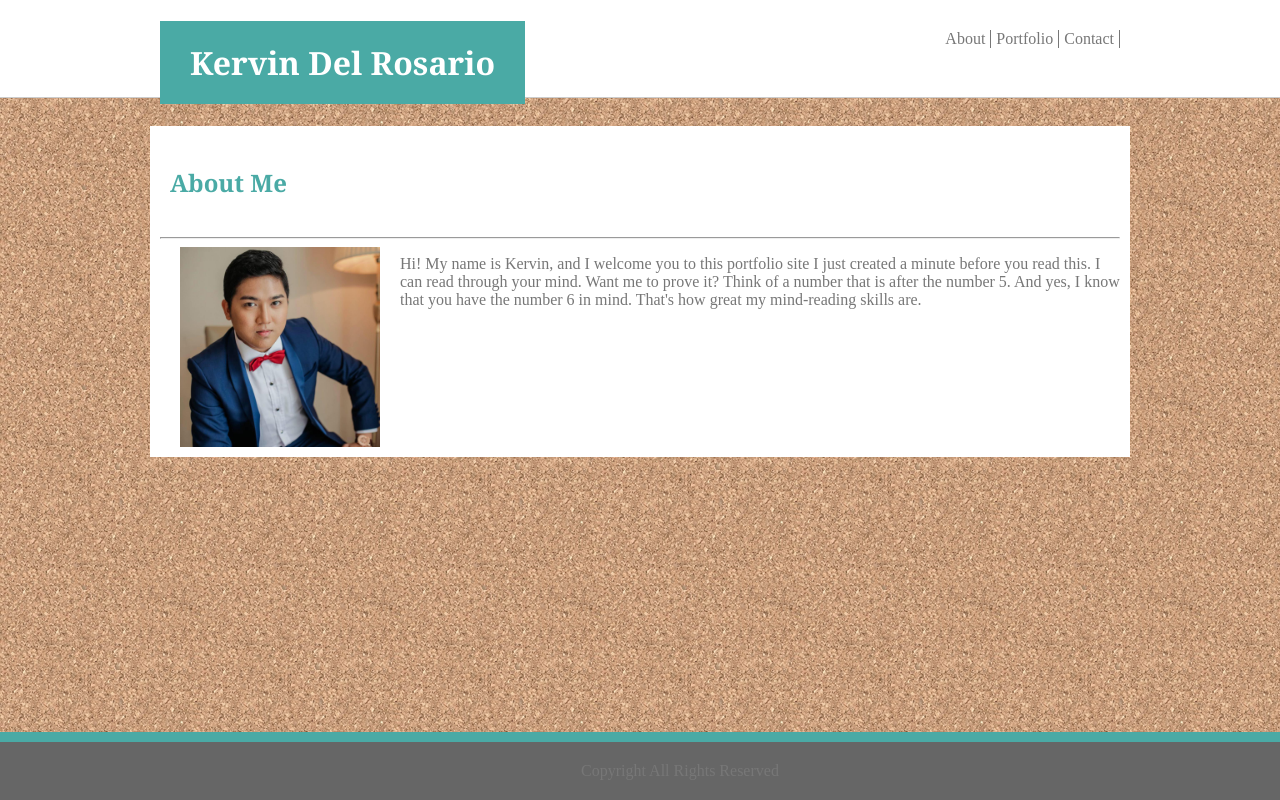
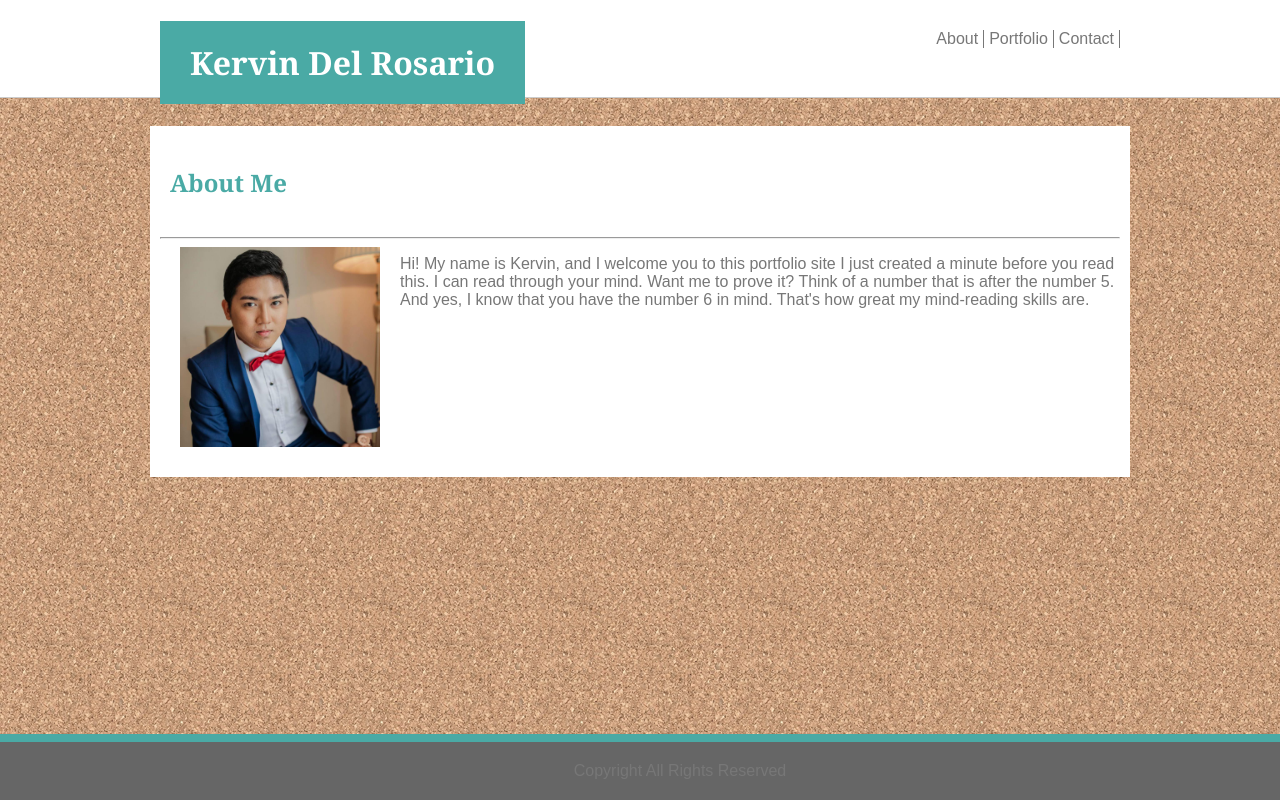
Before and after one commit to kerbean/Basic-Portfolio, a plain HTML site: page index.html in a window 1280 px wide. Shown: the top 800 px of the page. Drawn offline with Linux system fonts and the light colour scheme.

Commit message:
MODIFIED SOME CSS PROPERTIES

```diff
--- a/assets/css/style.css
+++ b/assets/css/style.css
@@ -58,6 +58,7 @@ table {
      background-image: url("../images/cork-board.png");
      margin: 0;
      color: #777777;
+     font-family: 'Arial', 'Helvetica Neue', Helvetica, sans-serif;
 
  }
  h1,h2,h3,h4{
@@ -119,7 +120,7 @@ table {
 }
 
 .divcontents{
-    padding: 10px;
+    padding: 10px 10px 30px 10px;
     width: 960px;
     margin-top: 20px;
     /* margin: 0px 0px 50px; */
@@ -133,7 +134,7 @@ table {
 footer{
     margin: 0;
     width: 100%;
-    border-top: 10px solid #4aaaa5;
+    border-top: 8px solid #4aaaa5;
     background: #666666;
     padding: 20px 40px;
     text-align: center;
```
